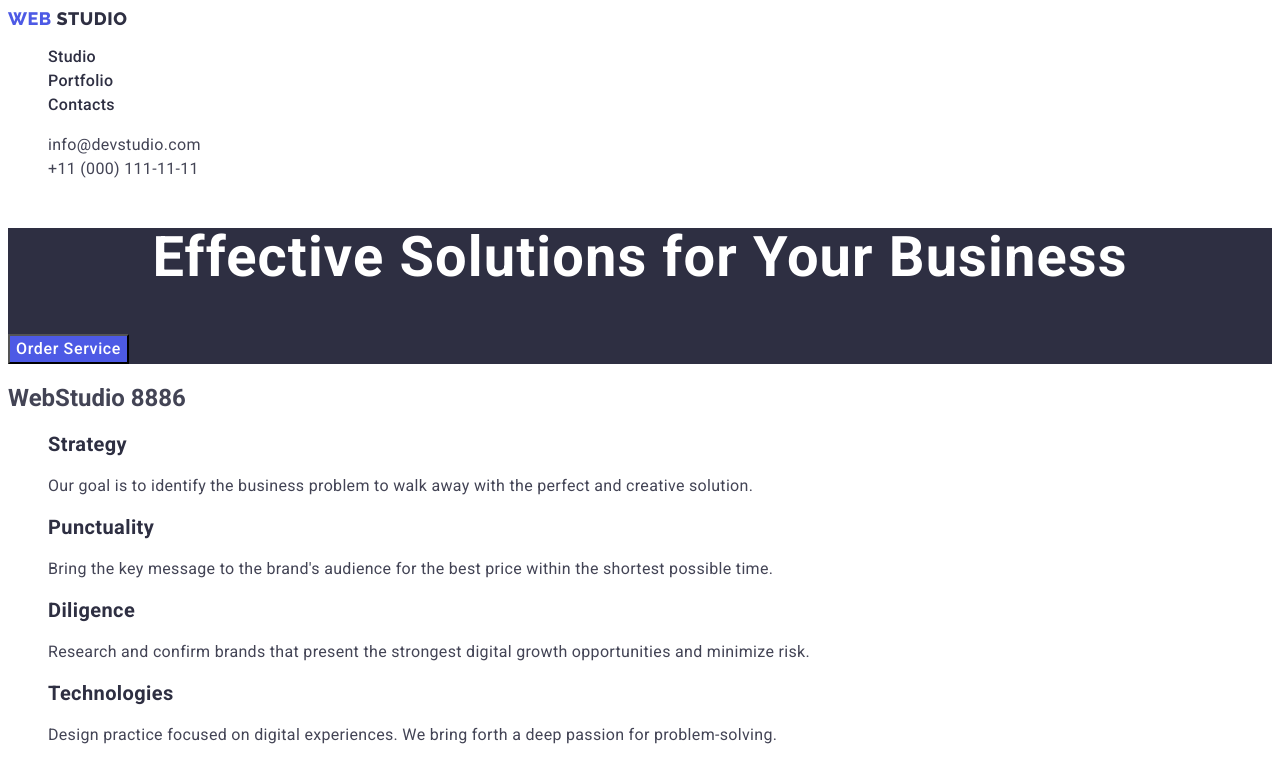
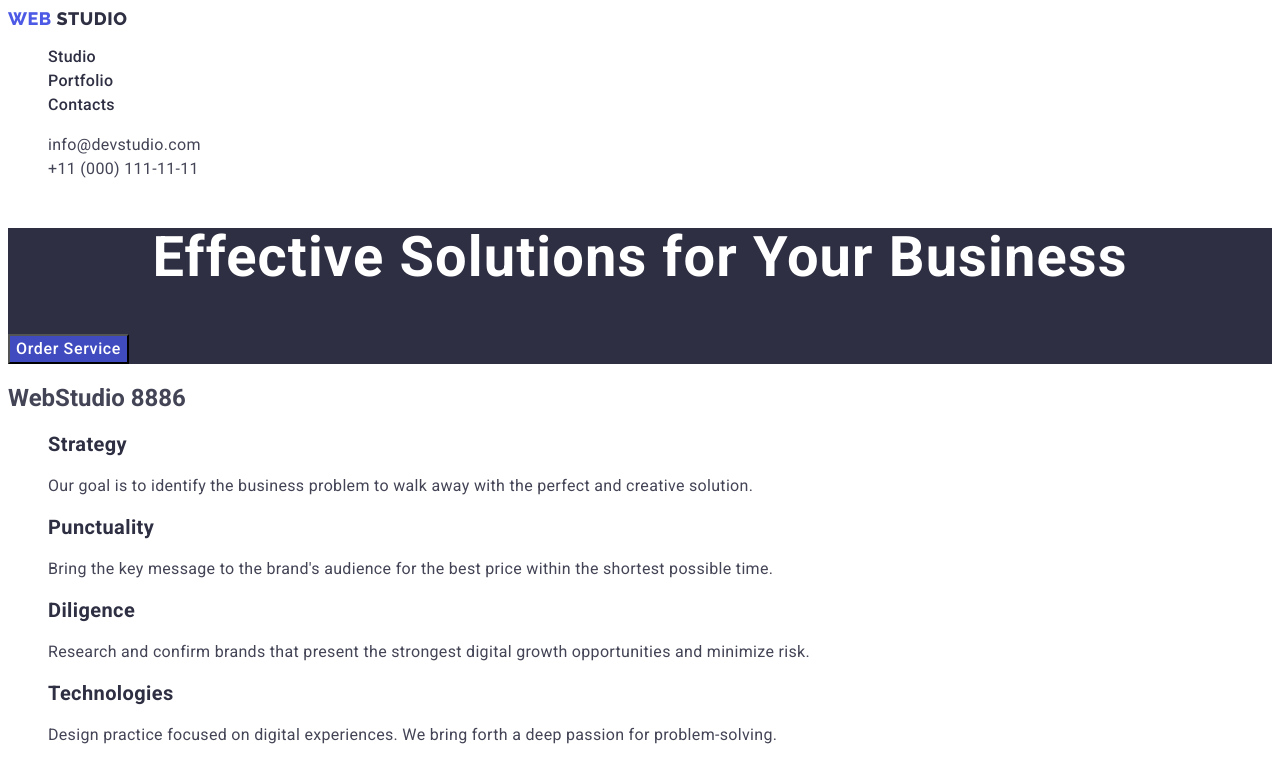
Before and after one commit to Valentan390/goit-markup-hw-02, a plain HTML site: page index.html in a window 1280 px wide. In both pictures the pointer is over the button "Order Service". Shown: the top 771 px of the page. Drawn offline with Linux system fonts and the light colour scheme.

Commit message:
Summaru 10

```diff
--- a/css/styles.css
+++ b/css/styles.css
@@ -54,8 +54,8 @@ color: var(--white, #FFF);
 
 }
 
-.butt-van:hover,
-.butt-van:focus {
+.button-van:hover,
+.button-van:focus {
 background-color: #404BBF;
 }
 
```
Lines whose indentation alone changed are shown as unchanged.
